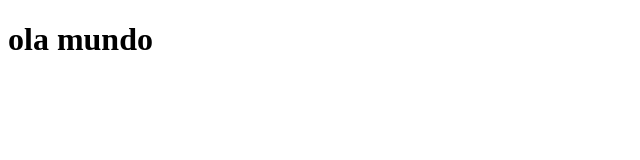
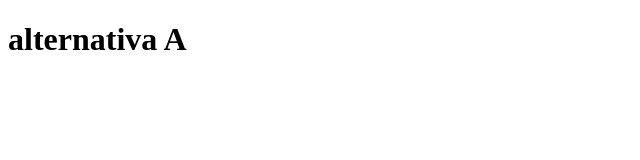
Before and after one commit to matheuscarneiro01/git-aula-1, a plain HTML site: page index.html in a window 1280 px wide. Shown: the full height of the page, 0-640 px from the left. Drawn offline with Linux system fonts and the light colour scheme.

Commit message:
uma nova versão

```diff
--- a/index.html
+++ b/index.html
@@ -6,6 +6,6 @@
     <title>Document</title>
 </head>
 <body>
-    <h1>ola mundo</h1>
+    <h1>alternativa A</h1>
 </body>
 </html>
```
